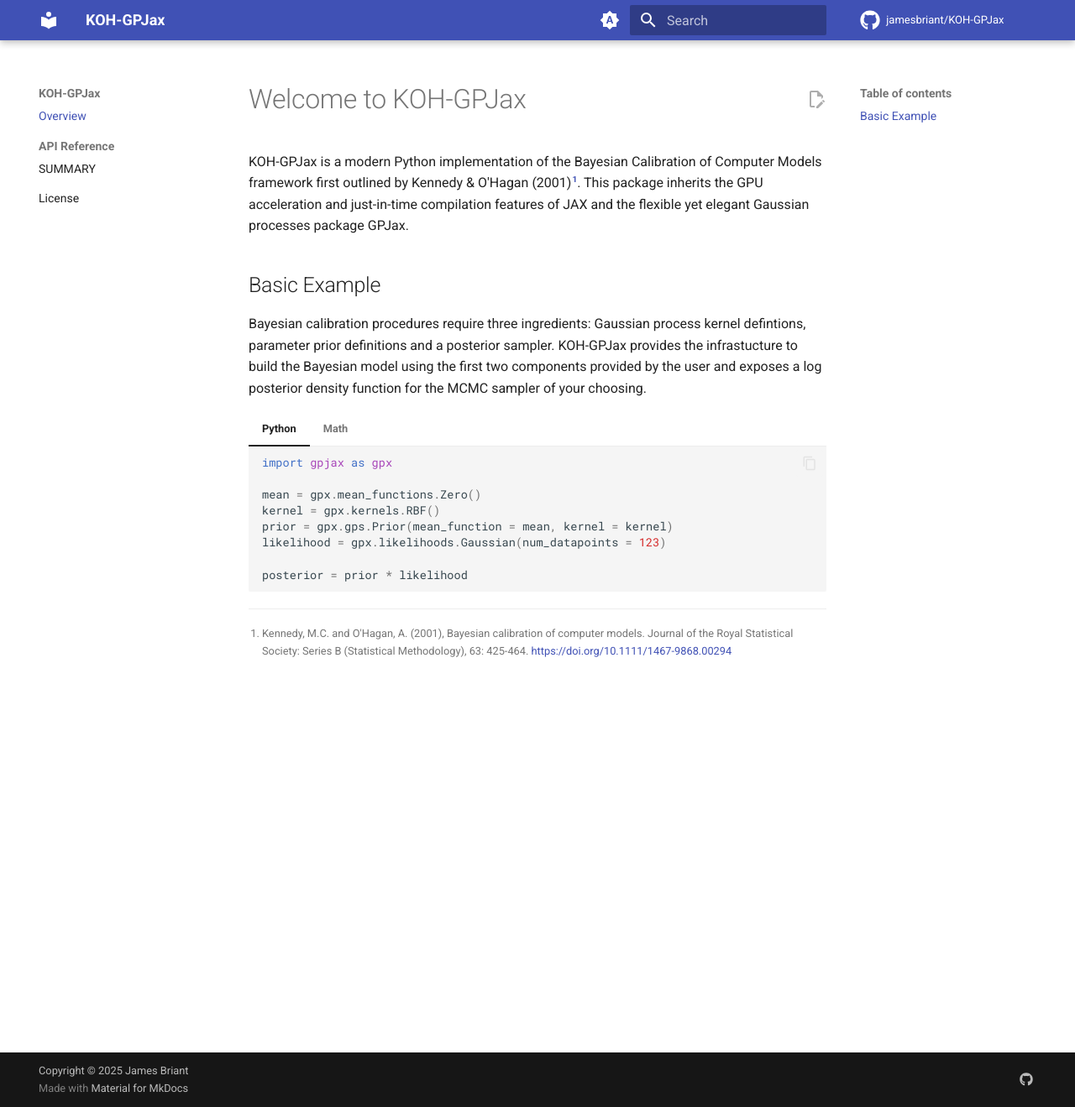
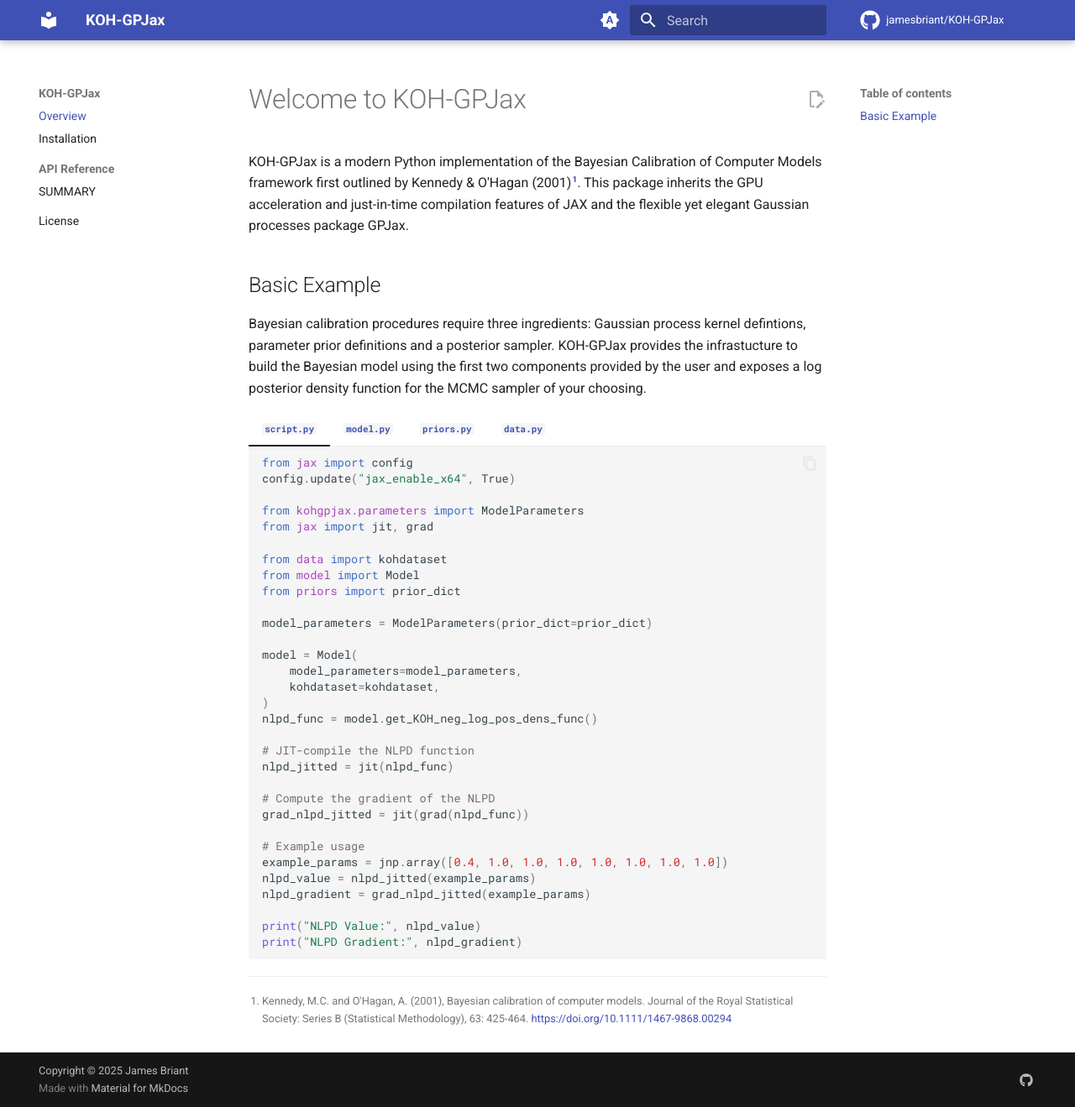
Before and after one commit to jamesbriant/KOH-GPJax, an MkDocs documentation site: the page built from docs/index.md, in a window 1280 px wide and 1319 px high. Shown: the whole window at 84% size. Built offline with MkDocs 1.6.1 and Material for MkDocs 9.7.7, drawn with Linux system fonts in a browser that asks for light colours; comment, search, counter and statistics services are not loaded.

Commit message:
Add installation.md and update example

````diff
--- a/docs/index.md
+++ b/docs/index.md
@@ -13,25 +13,184 @@
 to build the Bayesian model using the first two components provided by the user and
 exposes a log posterior density function for the MCMC sampler of your choosing.
 
-=== "Python"
+=== "`script.py`"
+    ```py
+    from jax import config
+    config.update("jax_enable_x64", True)
+
+    from kohgpjax.parameters import ModelParameters
+    from jax import jit, grad
+
+    from data import kohdataset
+    from model import Model
+    from priors import prior_dict
+
+    model_parameters = ModelParameters(prior_dict=prior_dict)
+
+    model = Model(
+        model_parameters=model_parameters,
+        kohdataset=kohdataset,
+    )
+    nlpd_func = model.get_KOH_neg_log_pos_dens_func()
+
+    # JIT-compile the NLPD function
+    nlpd_jitted = jit(nlpd_func)
+
+    # Compute the gradient of the NLPD
+    grad_nlpd_jitted = jit(grad(nlpd_func))
+
+    # Example usage
+    example_params = jnp.array([0.4, 1.0, 1.0, 1.0, 1.0, 1.0, 1.0, 1.0])
+    nlpd_value = nlpd_jitted(example_params)
+    nlpd_gradient = grad_nlpd_jitted(example_params)
+
+    print("NLPD Value:", nlpd_value)
+    print("NLPD Gradient:", nlpd_gradient)
+    ```
+
+=== "`model.py`"
     ```py
     import gpjax as gpx
+    import jax.numpy as jnp
+    from kohgpjax.kohmodel import KOHModel
 
-    mean = gpx.mean_functions.Zero()
-    kernel = gpx.kernels.RBF()
-    prior = gpx.gps.Prior(mean_function = mean, kernel = kernel)
-    likelihood = gpx.likelihoods.Gaussian(num_datapoints = 123)
+    class Model(KOHModel):
+        def k_eta(self, eta_params_constrained):
+            return gpx.kernels.ProductKernel(
+                kernels=[
+                    gpx.kernels.RBF(
+                        active_dims=[0],
+                        lengthscale=jnp.array(eta_params_constrained['lengthscales']['x_0']),
+                        variance=jnp.array(1 / eta_params_constrained['variances']['variance']),
+                    ),
+                    gpx.kernels.RBF(
+                        active_dims=[1],
+                        lengthscale=jnp.array(eta_params_constrained['lengthscales']['theta_0']),
+                    ),
+                ]
+            )
 
-    posterior = prior * likelihood
+        def k_delta(self, delta_params_constrained):
+            return gpx.kernels.RBF(
+                active_dims=[0],
+                lengthscale=jnp.array(delta_params_constrained['lengthscales']['x_0']),
+                variance=jnp.array(1 / delta_params_constrained['variances']['variance']),
+            )
+
+        # k_epsilon_eta is now optional. If not defined, a zero-variance white kernel is used.
+        # def k_epsilon_eta(self, epsilon_eta_params_constrained=None):
+        #     if epsilon_eta_params_constrained is None:
+        #         return None
+        #     return gpx.kernels.White(
+        #         active_dims=[0],
+        #         variance=jnp.array(1 / epsilon_eta_params_constrained['variances']['variance']),
+        #     )
     ```
 
-=== "Math"
+=== "`priors.py`"
+    ```py
+    import distrax
+    from kohgpjax.parameters import ParameterPrior, PriorDict
+
+    prior_dict: PriorDict = {
+        'thetas': {
+            'theta_0': ParameterPrior(
+                distrax.Uniform(low=0.3, high=0.5),
+                distrax.Chain([
+                    distrax.Inverse(distrax.Tanh()),
+                    distrax.Lambda(lambda x: 2 * (x - 0.3) / (0.5 - 0.3) - 1),
+                ]),
+                name='theta_0',
+            ),
+        },
+        'eta': {
+            'variances': {
+                'variance': ParameterPrior(
+                    distrax.Gamma(concentration=2.0, rate=1.0),
+                    distrax.Lambda(lambda x: jnp.log(x)),
+                    name='eta_variance',
+                ),
+            },
+            'lengthscales': {
+                'x_0': ParameterPrior(
+                    distrax.Gamma(concentration=2.0, rate=1.0),
+                    distrax.Lambda(lambda x: jnp.log(x)),
+                    name='eta_lengthscale_x_0',
+                ),
+                'theta_0': ParameterPrior(
+                    distrax.Gamma(concentration=2.0, rate=3.5),
+                    distrax.Lambda(lambda x: jnp.log(x)),
+                    name='eta_lengthscale_theta_0',
+                ),
+            },
+        },
+        'delta': {
+            'variances': {
+                'variance': ParameterPrior(
+                    distrax.Gamma(concentration=10.0, rate=0.33),
+                    distrax.Lambda(lambda x: jnp.log(x)),
+                    name='delta_variance',
+                ),
+            },
+            'lengthscales': {
+                'x_0': ParameterPrior(
+                    distrax.Gamma(concentration=2.0, rate=1.0),
+                    distrax.Lambda(lambda x: jnp.log(x)),
+                    name='delta_lengthscale_x_0',
+                ),
+            },
+        },
+        'epsilon': {
+            'variances': {
+                'variance': ParameterPrior(
+                    distrax.Gamma(concentration=12.0, rate=0.025),
+                    distrax.Lambda(lambda x: jnp.log(x)),
+                    name='epsilon_variance',
+                ),
+            },
+        },
+        # 'epsilon_eta' is now optional and can be omitted if not needed.
+        # 'epsilon_eta': {
+        #     'variances': {
+        #         'variance': ParameterPrior(
+        #             distrax.Gamma(concentration=10.0, rate=0.001),
+        #             distrax.Lambda(lambda x: jnp.log(x)),
+        #             name='epsilon_eta_variance',
+        #         ),
+        #     },
+        # },
+    }
+    ```
+
+=== "`data.py`"
+    ```py
+    import numpy as np
+    import jax.numpy as jnp
+    import gpjax as gpx
+    from kohgpjax.dataset import KOHDataset
+
+    DATAFIELD = np.loadtxt('field.csv', delimiter=',', dtype=np.float32)
+    DATASIM = np.loadtxt('sim.csv', delimiter=',', dtype=np.float32)
+
+    xf = jnp.reshape(DATAFIELD[:, 0], (-1, 1)).astype(jnp.float64)
+    xc = jnp.reshape(DATASIM[:, 0], (-1, 1)).astype(jnp.float64)
+    tc = jnp.reshape(DATASIM[:, 1], (-1, 1)).astype(jnp.float64)
+    yf = jnp.reshape(DATAFIELD[:, 1], (-1, 1)).astype(jnp.float64)
+    yc = jnp.reshape(DATASIM[:, 2], (-1, 1)).astype(jnp.float64)
+
+    field_dataset = gpx.Dataset(xf, yf)
+    sim_dataset = gpx.Dataset(jnp.hstack((xc, tc)), yc)
+
+    kohdataset = KOHDataset(field_dataset, sim_dataset)
+    ```
+
+<!-- === "Math"
     $$\begin{align}
     k(\cdot, \cdot') & = \sigma^2\exp\left(-\frac{\lVert \cdot- \cdot'\rVert_2^2}{2\ell^2}\right)\\
     p(f(\cdot)) & = \mathcal{GP}(\mathbf{0}, k(\cdot, \cdot')) \\
     p(y\,|\, f(\cdot)) & = \mathcal{N}(y\,|\, f(\cdot), \sigma_n^2) \\ \\
     p(f(\cdot) \,|\, y) & \propto p(f(\cdot))p(y\,|\, f(\cdot))\,.
-    \end{align}$$
+    \end{align}$$ -->
 
 <!-- ## Quick start
 
--- a/mkdocs.yml
+++ b/mkdocs.yml
@@ -44,7 +44,7 @@
 
 nav:
   - Overview: index.md
-  # - Installation: installation.md
+  - Installation: installation.md
   # - Getting Started: getting-started.md
   # - Tutorials: tutorials/
   # - Examples: examples/
````
Also changed, not shown: docs/installation.md (added, +7 -0 lines).
